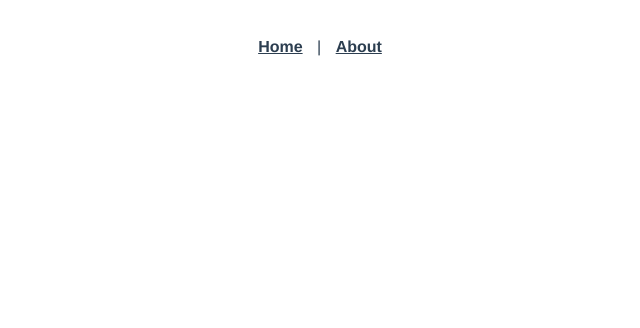
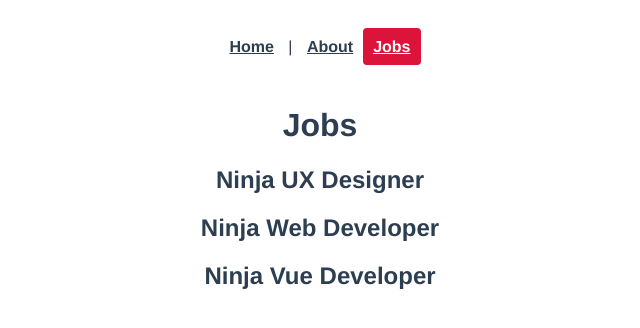
Before and after one commit to thiagobardini/vue-ninja-jobs, a Vue app: page /jobs in a window 1280 px wide. Before the commit this address had no page. Shown: the top 328 px of the page, without its empty margins (320-960 px from the left). Built offline with nearby package versions, Linux system fonts and the light colour scheme.

Commit message:
Folder Structure

```diff
--- a/src/App.vue
+++ b/src/App.vue
@@ -2,6 +2,7 @@
   <div id="nav">
     <router-link to="/">Home</router-link> |
     <router-link :to="{ name: 'About' }">About</router-link>
+    <router-link :to="{ name: 'Jobs' }">Jobs</router-link>
   </div>
   <router-view />
 </template>
--- a/src/router/index.js
+++ b/src/router/index.js
@@ -1,6 +1,7 @@
 import { createRouter, createWebHistory } from 'vue-router'
 import Home from '../views/Home.vue'
 import About from '../views/About.vue'
+import Jobs from '../views/jobs/Jobs.vue'
 
 const routes = [
   {
@@ -13,6 +14,11 @@ const routes = [
     name: 'About',
     component: About,
   },
+  {
+    path: '/jobs',
+    name: 'Jobs',
+    component: Jobs,
+  },
 ]
 
 const router = createRouter({
--- /dev/null
+++ b/src/views/jobs/Jobs.vue
@@ -0,0 +1,22 @@
+<template>
+  <h1>Jobs</h1>
+  <div v-for="job in jobs" :key="job.id">
+    <h2>{{ job.title }}</h2>
+  </div>
+</template>
+
+<script>
+export default {
+  data() {
+    return {
+      jobs: [
+        { title: 'Ninja UX Designer', id: '1', details: 'lorem' },
+        { title: 'Ninja Web Developer', id: '2', details: 'lorem' },
+        { title: 'Ninja Vue Developer', id: '3', details: 'lorem' },
+      ],
+    }
+  },
+}
+</script>
+
+<style></style>
```
Also changed, not shown: src/views/jobs/JobDetails.vue (added), 1 other file (tests, documents, lock files or other folders).
